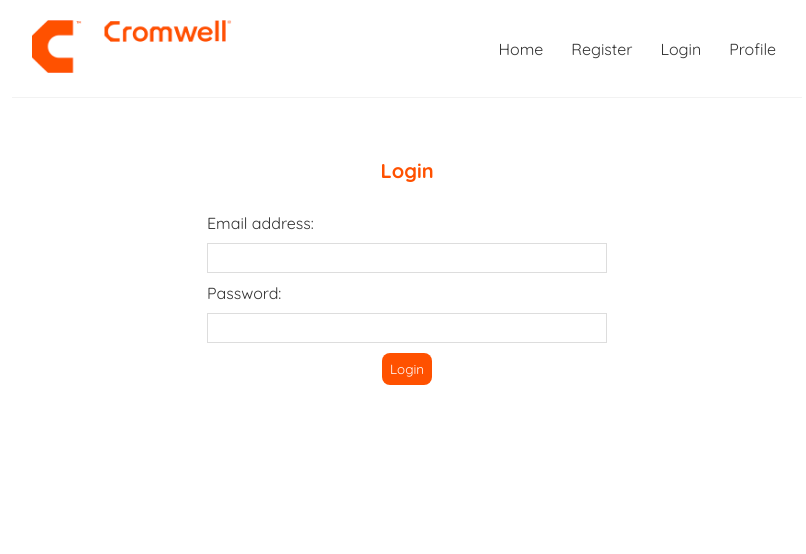
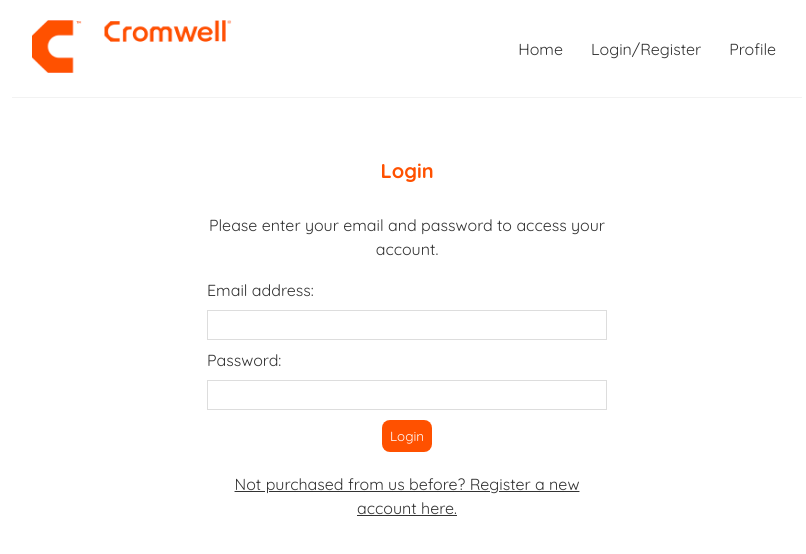
Before and after one commit to Szfinx5/Login-Page-React-Lambda, a React (Create React App) app in the folder frontend/: page /login in a window 1280 px wide. Shown: the top 554 px of the page, without its empty margins (233-1039 px from the left). Built offline with nearby package versions, Linux system fonts and the light colour scheme.

Commit message:
Refactored the login-register forms

```diff
--- a/frontend/src/components/Login.js
+++ b/frontend/src/components/Login.js
@@ -1,5 +1,5 @@
 import React, { useState } from "react";
-import { useNavigate } from "react-router-dom";
+import { Link, useNavigate } from "react-router-dom";
 
 function Login() {
   const [email, setEmail] = useState("");
@@ -39,6 +39,7 @@ function Login() {
   return (
     <div className="login">
       <h2>Login</h2>
+      <p>Please enter your email and password to access your account.</p>
       <form onSubmit={handleSubmit}>
         <label>Email address:</label>
         <input
@@ -57,6 +58,11 @@ function Login() {
         ></input>
         {!isLoading && <button>Login</button>}
         {isLoading && <button disabled>Please wait...</button>}
+        <div className="new-account">
+          <Link to="/register">
+            Not purchased from us before? Register a new account here.
+          </Link>
+        </div>
         {error && <div className="error">{error}</div>}
       </form>
     </div>
@@ -64,3 +70,5 @@ function Login() {
 }
 
 export default Login;
+
+<Link to="/login">Login/Register</Link>;
--- a/frontend/src/components/Navbar.js
+++ b/frontend/src/components/Navbar.js
@@ -9,8 +9,8 @@ const Navbar = () => {
       </figure>
       <div className="links">
         <Link to="/">Home</Link>
-        <Link to="/register">Register</Link>
-        <Link to="/login">Login</Link>
+        {/* <Link to="/register">Register</Link> */}
+        <Link to="/login">Login/Register</Link>
         <Link to="/profile">Profile</Link>
       </div>
     </div>
--- a/frontend/src/components/Register.js
+++ b/frontend/src/components/Register.js
@@ -42,6 +42,9 @@ function Register() {
   return (
     <div className="register">
       <h2>Register</h2>
+      <p>
+        Please enter your email, password and your name to create your account.
+      </p>
       <form onSubmit={handleSubmit}>
         <label>Name:</label>
         <input
--- a/frontend/src/index.css
+++ b/frontend/src/index.css
@@ -84,6 +84,17 @@ div .error {
   margin: 20px 0;
 }
 
+.register p, .login p{
+  margin-bottom: 1.2em;
+  line-height: 1.5;
+}
+
+.new-account{
+  margin-bottom: 1.2em;
+  margin-top: 1.2em;
+  line-height: 1.5;
+}
+
 /* Homepage */
 .home-image img{
   max-width: 750px;
```
